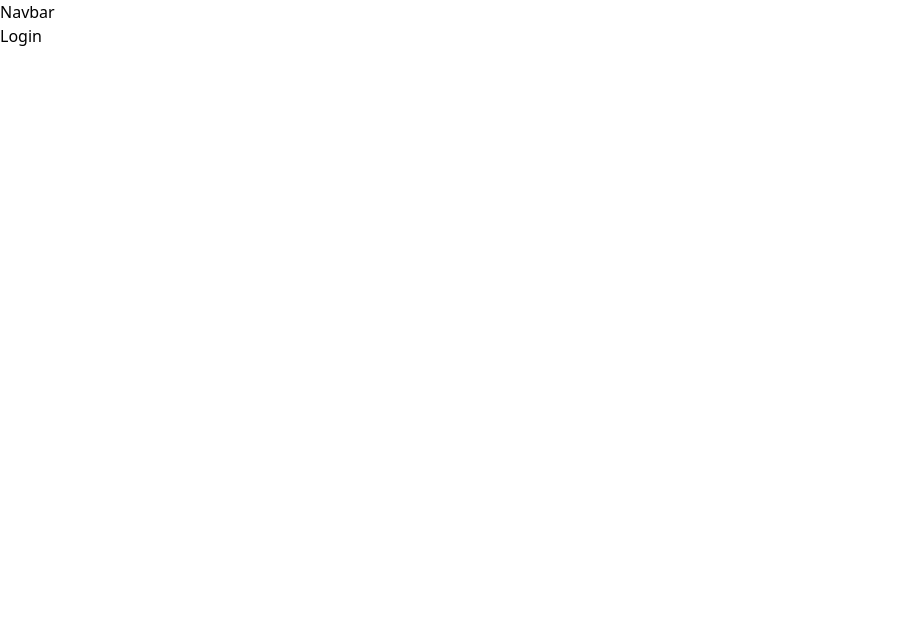
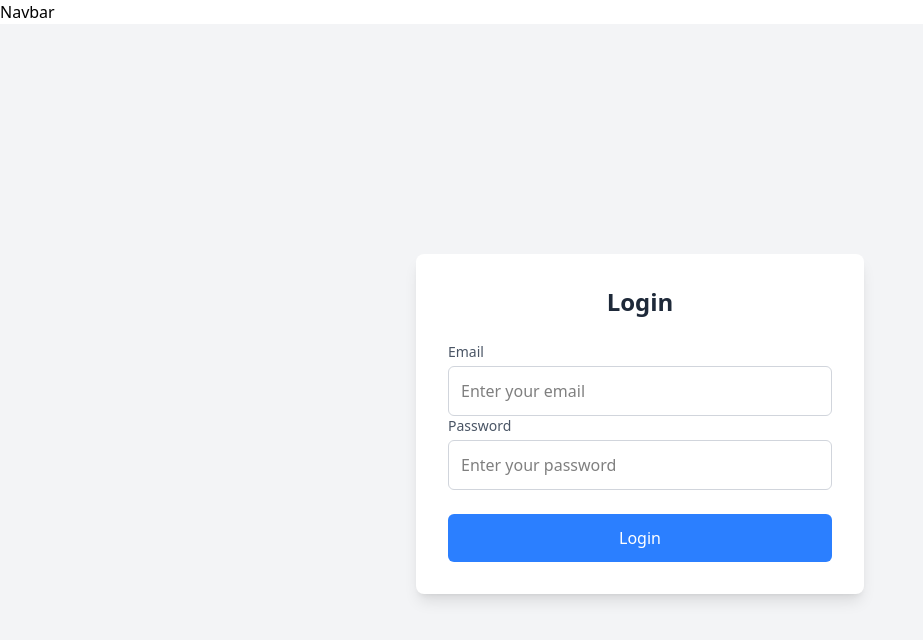
Before and after one commit to Molo-M/Simulated-Escrow-Service, a React (Vite) app in the folder frontend/: page /login in a window 1280 px wide. Shown: the top 640 px of the page, without its empty margins (0-923 px from the left). Built offline with nearby package versions, Linux system fonts and the light colour scheme.

Commit message:
Update login page

```diff
--- a/frontend/src/pages/Login.jsx
+++ b/frontend/src/pages/Login.jsx
@@ -1,8 +1,59 @@
-import React from 'react'
+import React, { useState } from 'react';
+import axios from "axios";
 
 const Login = () => {
+  const [formData, setFormData] = useState({
+    email: "",
+    password: ""
+  })
+  const [error, setError] = useState("")
+
+  // Function to get form data
+  const handleChange = (e) => {
+    setFormData({...formData, [e.target.name]: e.target.value})
+  }
+
+  // Function for sumitting form
+  const handleSubmit = async (e) => {
+    e.preventDefault()
+    try {
+      const res = await axios.post("/auth/login")
+    } catch (error) {
+
+    }
+  }
+
   return (
-    <div>Login</div>
+    <div className="min-h-screen flex items-center justify-center bg-gray-100">
+      <div className="bg-white p-8 rounded-lg shadow-lg w-full max-w-md border-gray-200">
+        <h2 className="text-2xl font-bold mb-6 text-center text-gray-800">Login</h2>
+        {error && <p className="text-red-500 mb-4 text-sm">{error}</p>}
+        <form action="mb-4">
+          <div className="">
+            <label className="block text-gray-600 text-sm font-medium mb-1">Email</label>
+            <input
+              className="w-full p-3 border border-gray-300 rounded-md focus:ring-2 focus:ring-blue-200 outline-none focus:border-blue-400"
+              placeholder="Enter your email"
+              type="email"
+              name="email"
+              value={formData.email}
+              onChange={handleChange}
+              autoComplete="off" required />
+          </div>
+          <div className="mb-6">
+            <label className="block text-gray-600 text-sm font-medium mb-1">Password</label>
+            <input
+              className="w-full p-3 border border-gray-300 rounded-md focus:ring-2 focus:ring-blue-200 outline-none focus:border-blue-400"
+              placeholder="Enter your password"
+              type="password"
+              name="password"
+              value={formData.password}
+              onChange={handleChange} required />
+          </div>
+          <button className="w-full bg-blue-500 text-white p-3 rounded-md hover:bg-blue-600 font-medium cursor-pointer">Login</button>
+        </form>
+      </div>
+    </div>
   )
 }
 
```
